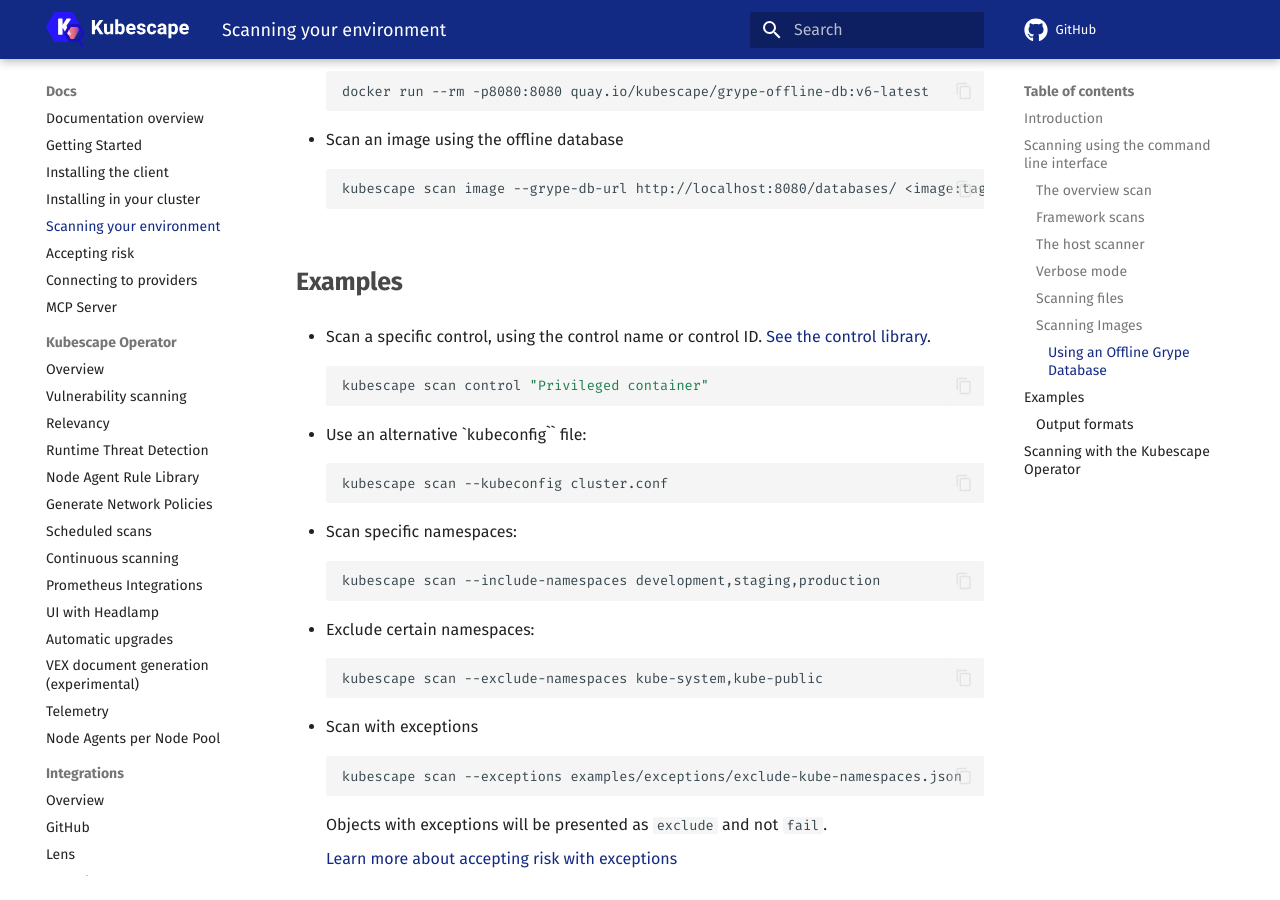
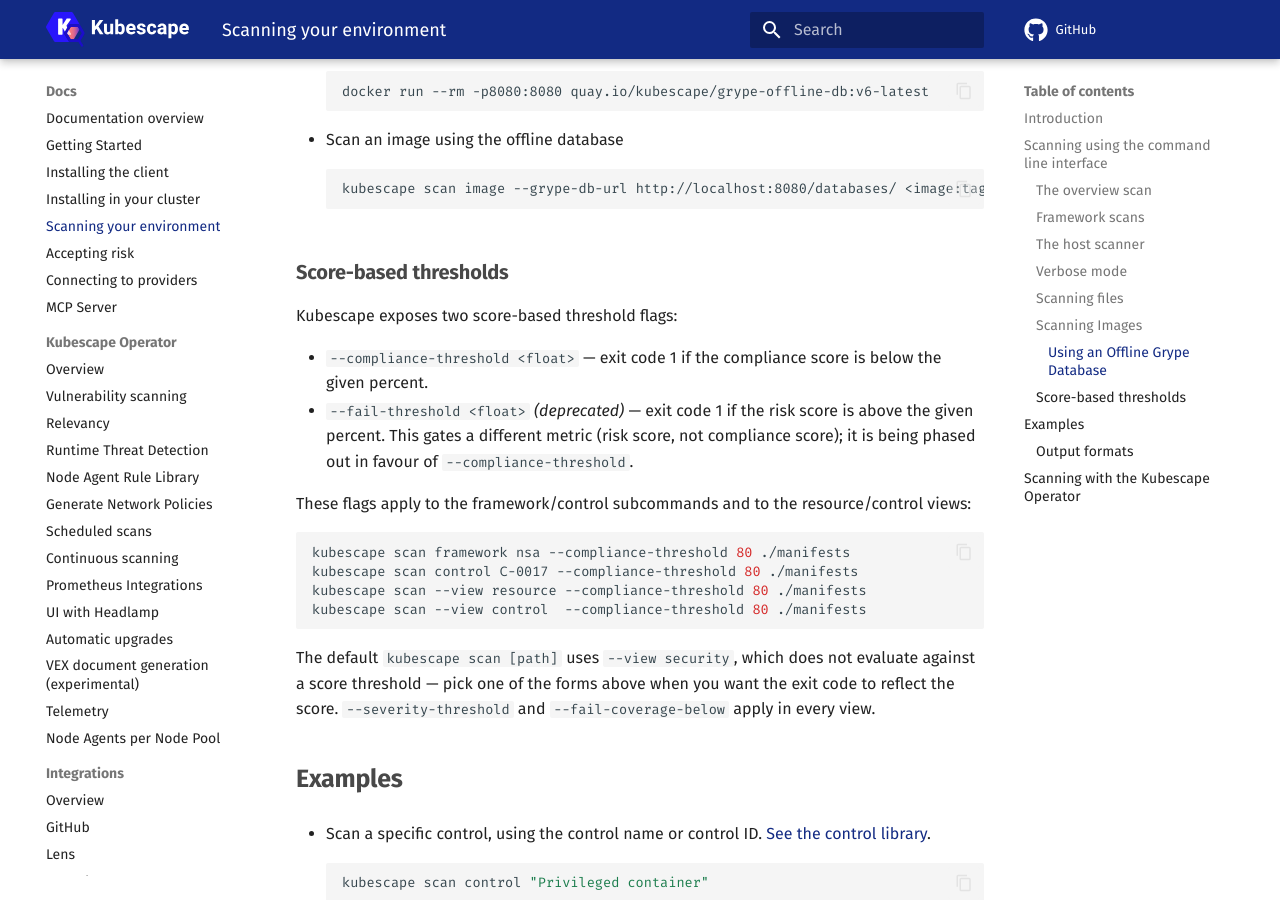
Before and after one commit to kubescape/kubescape.io, an MkDocs documentation site: the page built from docs/docs/scanning.md, in a window 1280 px wide and 900 px high, scrolled down 3102 px. Built offline with MkDocs 1.6.1 and Material for MkDocs 9.7.7, drawn with Linux system fonts in a browser that asks for light colours; comment, search, counter and statistics services are not loaded.

Commit message:
clarify score threshold scope
Signed-off-by: yugal07 <yashsadhwani544@gmail.com>

````diff
--- a/docs/docs/scanning.md
+++ b/docs/docs/scanning.md
@@ -120,6 +120,24 @@
   ```
 
 
+### Score-based thresholds
+
+Kubescape exposes two score-based threshold flags:
+
+* `--compliance-threshold <float>` — exit code 1 if the compliance score is below the given percent.
+* `--fail-threshold <float>` *(deprecated)* — exit code 1 if the risk score is above the given percent. This gates a different metric (risk score, not compliance score); it is being phased out in favour of `--compliance-threshold`.
+
+These flags apply to the framework/control subcommands and to the resource/control views:
+
+```sh
+kubescape scan framework nsa --compliance-threshold 80 ./manifests
+kubescape scan control C-0017 --compliance-threshold 80 ./manifests
+kubescape scan --view resource --compliance-threshold 80 ./manifests
+kubescape scan --view control  --compliance-threshold 80 ./manifests
+```
+
+The default `kubescape scan [path]` uses `--view security`, which does not evaluate against a score threshold — pick one of the forms above when you want the exit code to reflect the score. `--severity-threshold` and `--fail-coverage-below` apply in every view.
+
 ## Examples
 
 * Scan a specific control, using the control name or control ID. [See the control library](controls/index.md).
````
